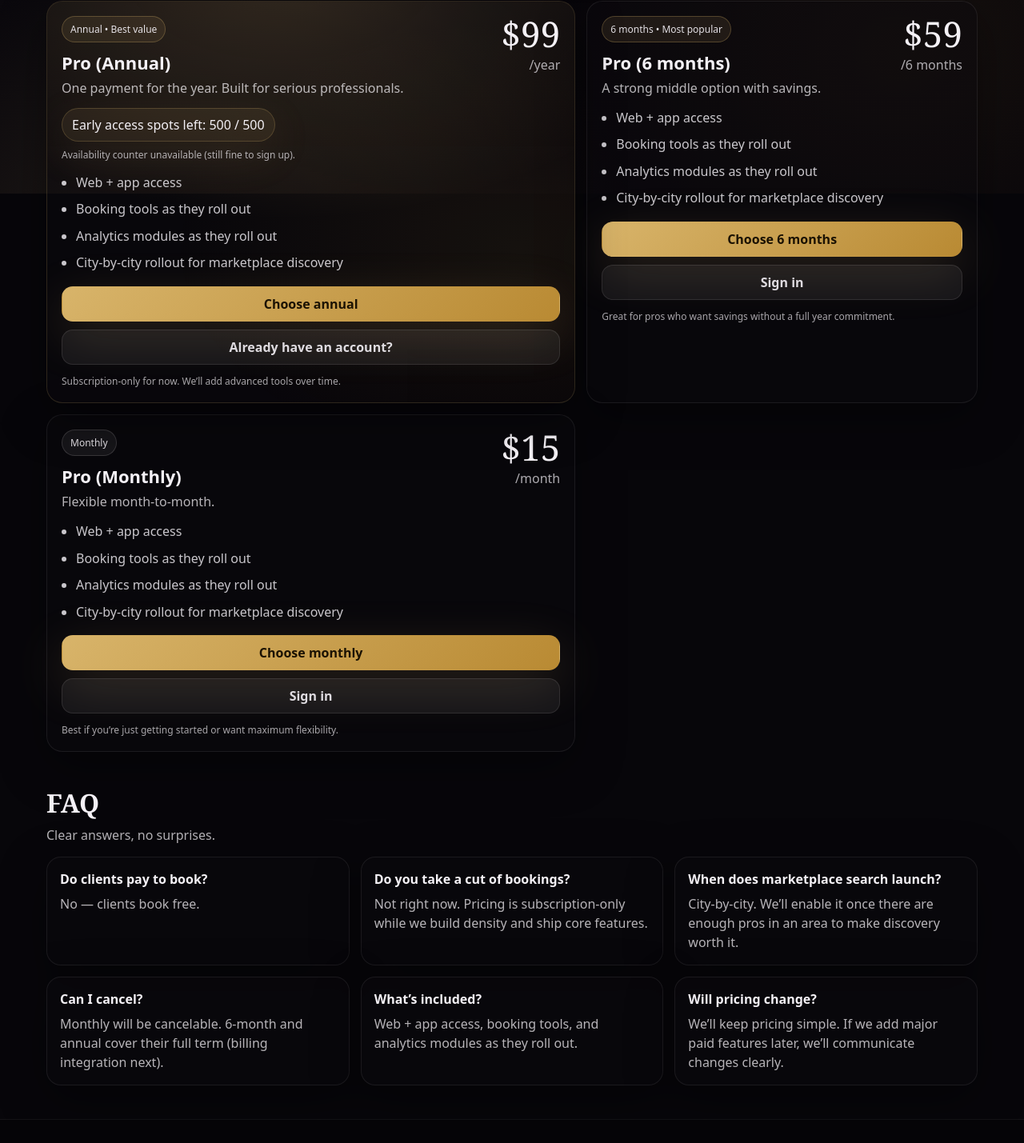
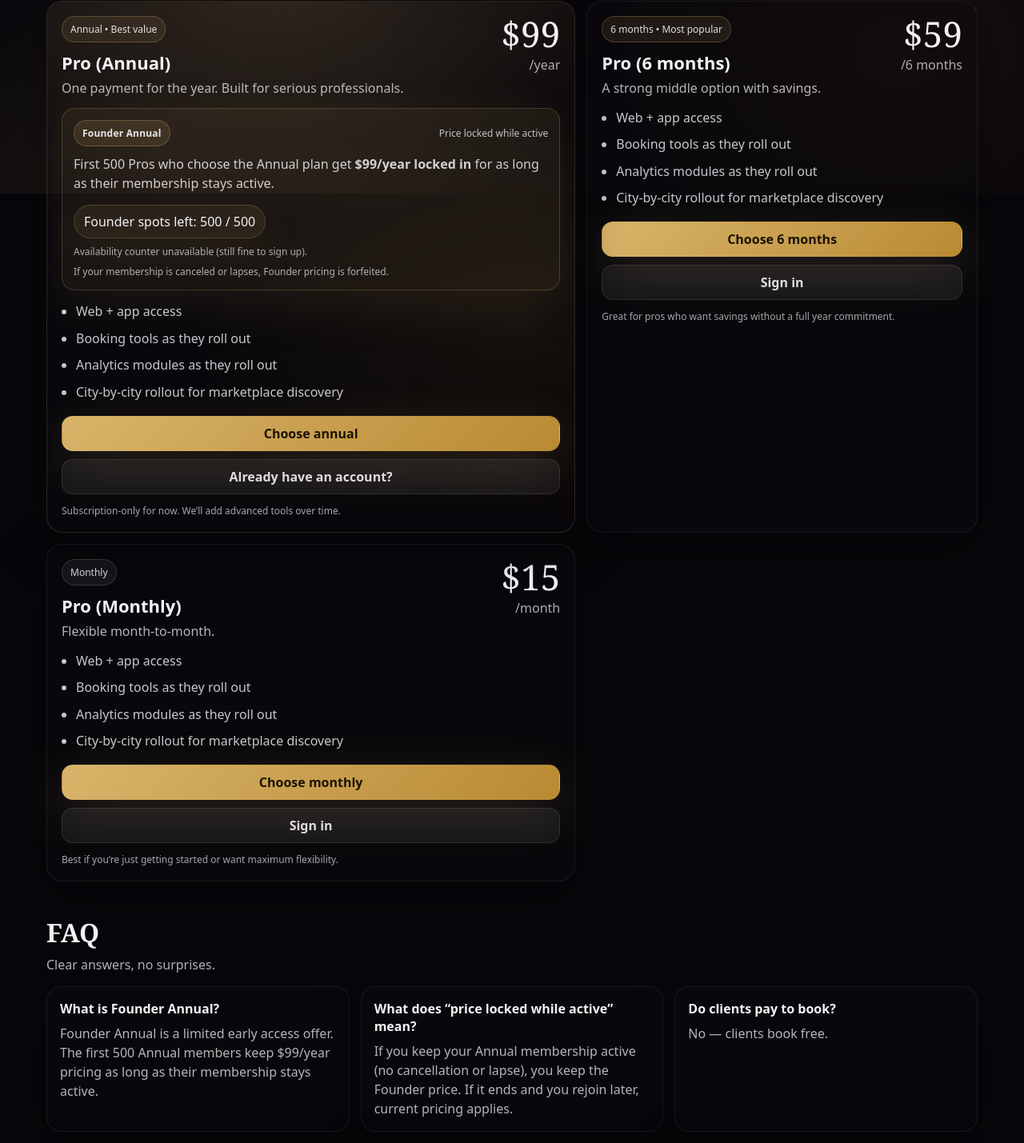
Before and after one commit to GlowdUpBooking/glowdupbooking.github.io, a React (Vite) app: page /pricing in a window 1280 px wide. Shown: the part 558-1987 px from the top of the page at 80% size. Built offline with nearby package versions, Linux system fonts and the light colour scheme; no server answers; the database is empty.

Commit message:
Pricing: Founder Annual ( locked while active) for first 500

```diff
--- a/src/index.css
+++ b/src/index.css
@@ -424,3 +424,43 @@ input:focus{border-color: rgba(216,180,106,.35)}
   font-size:12px;
   color: rgba(244,241,246,.68);
 }
+/* --- Founder Annual block (Annual only) --- */
+.founderBox{
+  margin-top:14px;
+  padding:14px;
+  border-radius:16px;
+  border:1px solid rgba(216,180,106,.22);
+  background: rgba(216,180,106,.08);
+  box-shadow: 0 18px 64px rgba(216,180,106,.10);
+}
+.founderTop{
+  display:flex;
+  align-items:center;
+  justify-content:space-between;
+  gap:10px;
+}
+.founderBadge{
+  display:inline-flex;
+  padding:7px 10px;
+  border-radius:999px;
+  border:1px solid rgba(216,180,106,.30);
+  background: rgba(216,180,106,.12);
+  color: rgba(244,241,246,.94);
+  font-size:12px;
+  font-weight:900;
+  letter-spacing:.2px;
+}
+.founderRule{
+  color: rgba(244,241,246,.78);
+  font-size:12px;
+}
+.founderText{
+  margin-top:10px;
+  color: rgba(244,241,246,.84);
+  line-height:1.55;
+}
+.founderFine{
+  margin-top:8px;
+  color: rgba(244,241,246,.70);
+  font-size:12px;
+}
--- a/src/pages/Pricing.jsx
+++ b/src/pages/Pricing.jsx
@@ -110,11 +110,30 @@ export default function Pricing() {
                 </div>
               </div>
 
-              <div className="countdownRow">
-                <div className="countdownPill">
-                  {loading ? "Checking availability…" : `Early access spots left: ${remaining} / ${maxSpots}`}
+              {/* Founder Annual price lock */}
+              <div className="founderBox">
+                <div className="founderTop">
+                  <span className="founderBadge">Founder Annual</span>
+                  <span className="founderRule">Price locked while active</span>
                 </div>
-                {err ? <div className="countdownNote">{err}</div> : null}
+
+                <div className="founderText">
+                  First 500 Pros who choose the Annual plan get <strong>$99/year locked in</strong>{" "}
+                  for as long as their membership stays active.
+                </div>
+
+                <div className="countdownRow">
+                  <div className="countdownPill">
+                    {loading
+                      ? "Checking founder spots…"
+                      : `Founder spots left: ${remaining} / ${maxSpots}`}
+                  </div>
+                  {err ? <div className="countdownNote">{err}</div> : null}
+                </div>
+
+                <div className="founderFine">
+                  If your membership is canceled or lapses, Founder pricing is forfeited.
+                </div>
               </div>
 
               <ul className="priceList">
@@ -208,6 +227,22 @@ export default function Pricing() {
 
           <div className="grid">
             <div className="card">
+              <div className="cardTitle">What is Founder Annual?</div>
+              <div className="cardDetail">
+                Founder Annual is a limited early access offer. The first 500 Annual members keep $99/year pricing
+                as long as their membership stays active.
+              </div>
+            </div>
+
+            <div className="card">
+              <div className="cardTitle">What does “price locked while active” mean?</div>
+              <div className="cardDetail">
+                If you keep your Annual membership active (no cancellation or lapse), you keep the Founder price.
+                If it ends and you rejoin later, current pricing applies.
+              </div>
+            </div>
+
+            <div className="card">
               <div className="cardTitle">Do clients pay to book?</div>
               <div className="cardDetail">No — clients book free.</div>
             </div>
@@ -232,20 +267,6 @@ export default function Pricing() {
                 Monthly will be cancelable. 6-month and annual cover their full term (billing integration next).
               </div>
             </div>
-
-            <div className="card">
-              <div className="cardTitle">What’s included?</div>
-              <div className="cardDetail">
-                Web + app access, booking tools, and analytics modules as they roll out.
-              </div>
-            </div>
-
-            <div className="card">
-              <div className="cardTitle">Will pricing change?</div>
-              <div className="cardDetail">
-                We’ll keep pricing simple. If we add major paid features later, we’ll communicate changes clearly.
-              </div>
-            </div>
           </div>
         </section>
       </main>
```
